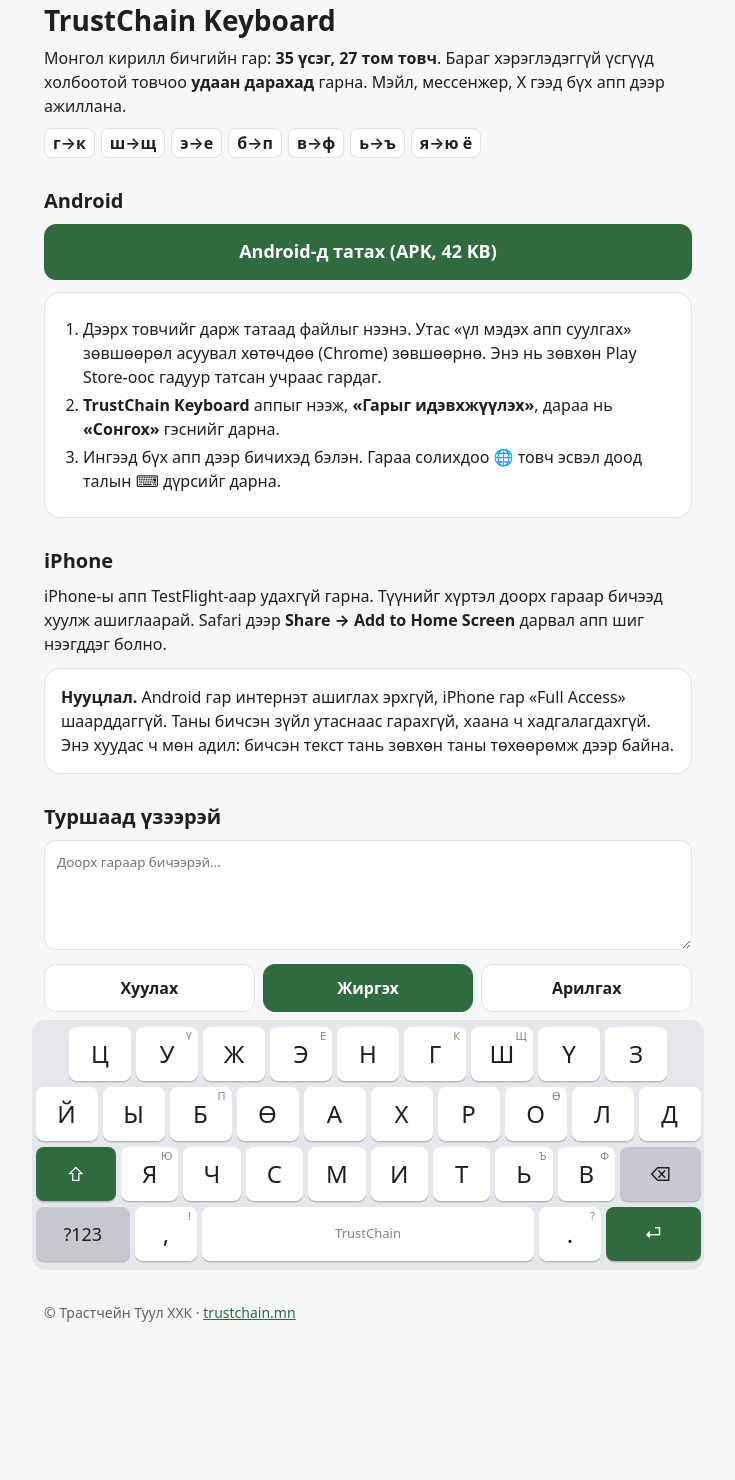
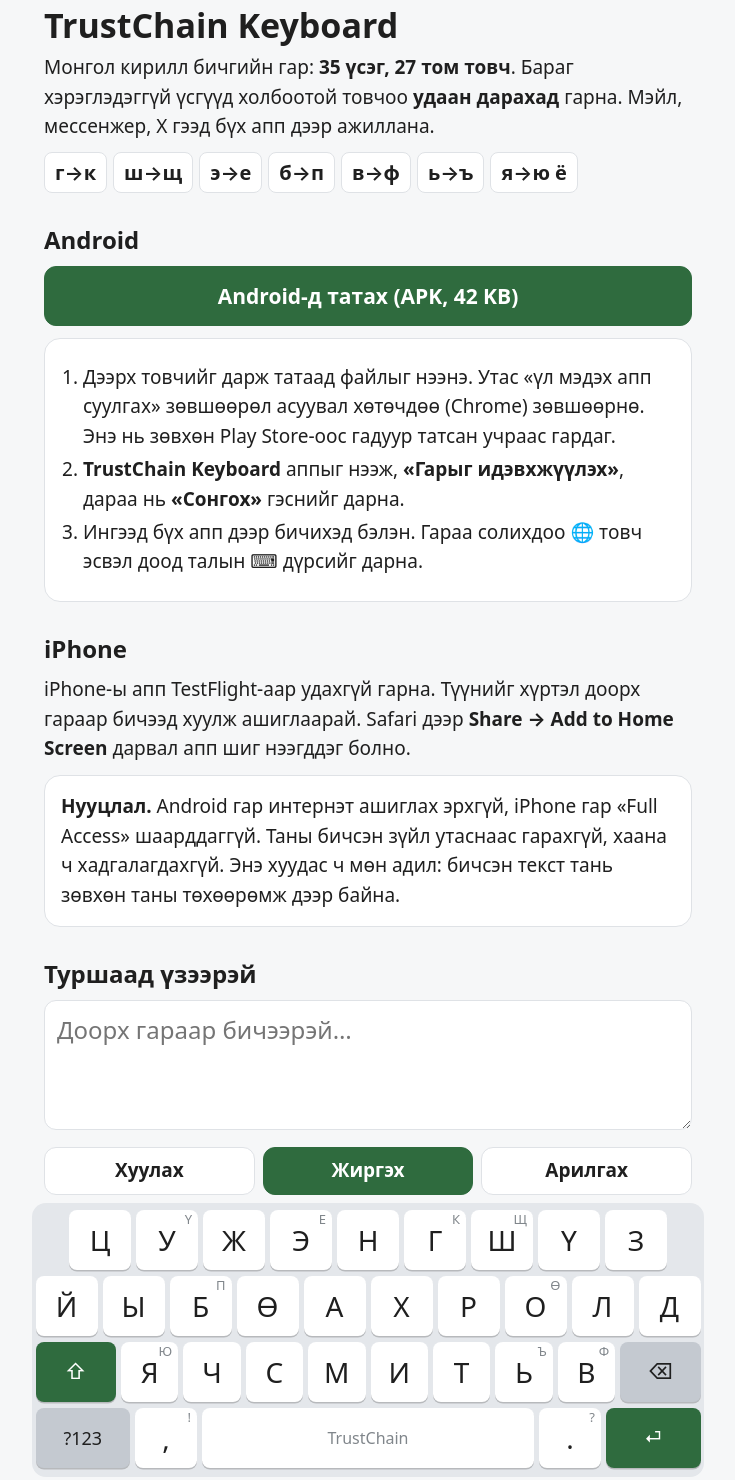
Before and after one commit to Naidan504/trustchain-keyboard, a plain HTML site: page web/index.html in a window 1280 px wide. Shown: the part 64-1544 px from the top of the page, without its empty margins (272-1007 px from the left). Before the commit the page ends 1411 px from the top, so only its background shows below. Drawn offline with Linux system fonts and the light colour scheme.

Commit message:
Web: larger text and keys, pinch-zoom allowed again (double-tap zoom stays off)
Co-Authored-By: Claude Opus 5.5 <noreply@anthropic.com>
Claude-Session: https://claude.ai/code/session_01GwrqJs8sqTnCJ6VLUoUTLg

```diff
--- a/web/index.html
+++ b/web/index.html
@@ -2,7 +2,7 @@
 <html lang="mn">
 <head>
 <meta charset="utf-8">
-<meta name="viewport" content="width=device-width, initial-scale=1, maximum-scale=1, viewport-fit=cover">
+<meta name="viewport" content="width=device-width, initial-scale=1, viewport-fit=cover">
 <title>TrustChain Keyboard</title>
 <meta name="description" content="Монгол кирилл гар: 35 үсэг, 27 том товч. Ховор үсэг удаан дарахад гарна. Android болон iPhone.">
 <meta name="theme-color" content="#2F6B3E">
@@ -14,43 +14,44 @@
 :root{--bg:#f6f7f8;--card:#fff;--ink:#1f1f1f;--muted:#5f6368;--brand:#2F6B3E;--on-brand:#fff;--kb:#e4e7eb;--key:#fff;--key-down:#c9ced5;--special:#c4c9d0;--hint:#80868b;--shadow:rgba(0,0,0,.2);--line:#dfe2e6}
 @media (prefers-color-scheme:dark){:root{--bg:#121314;--card:#1e2022;--ink:#ededed;--muted:#9aa0a6;--brand:#a8d5ac;--on-brand:#10301a;--kb:#1b1d1f;--key:#3a3d41;--key-down:#55595e;--special:#2b2e31;--hint:#9aa0a6;--shadow:rgba(0,0,0,.5);--line:#2e3134}}
 *{box-sizing:border-box;touch-action:manipulation}
-html,body{margin:0;background:var(--bg);color:var(--ink);font:16px/1.5 system-ui,-apple-system,"Segoe UI",Roboto,sans-serif}
+html,body{margin:0;background:var(--bg);color:var(--ink);font:19px/1.55 system-ui,-apple-system,"Segoe UI",Roboto,sans-serif}
 main{max-width:680px;margin:0 auto;padding:0 16px calc(24px + env(safe-area-inset-bottom))}
 header{display:flex;align-items:center;gap:10px;padding:14px 0}
 header img{width:32px;height:32px}
-header a{color:var(--brand);font-weight:700;text-decoration:none;font-size:18px}
-h1{font-size:28px;line-height:1.2;margin:8px 0}
-h2{font-size:20px;margin:28px 0 8px}
+header a{color:var(--brand);font-weight:700;text-decoration:none;font-size:21px}
+h1{font-size:34px;line-height:1.2;margin:8px 0}
+h2{font-size:24px;margin:28px 0 8px}
 p{margin:8px 0}
 .muted{color:var(--muted)}
 .btn{display:inline-flex;align-items:center;justify-content:center;gap:8px;min-height:48px;padding:0 18px;border-radius:12px;border:1px solid var(--line);background:var(--card);color:var(--ink);font:inherit;font-weight:600;text-decoration:none;cursor:pointer}
 .btn.primary{background:var(--brand);border-color:var(--brand);color:var(--on-brand)}
-.big{width:100%;font-size:18px;min-height:56px}
+.big{width:100%;font-size:21px;min-height:60px}
 .card{background:var(--card);border:1px solid var(--line);border-radius:16px;padding:16px;margin:12px 0}
 ol{padding-left:22px;margin:8px 0}
 li{margin:4px 0}
 .pairs{display:flex;flex-wrap:wrap;gap:6px;margin:10px 0}
-.pairs span{border:1px solid var(--line);border-radius:8px;padding:2px 8px;background:var(--card);font-weight:600}
+.pairs span{border:1px solid var(--line);border-radius:8px;padding:4px 10px;font-size:20px;background:var(--card);font-weight:600}
 /* demo */
-textarea{width:100%;min-height:110px;border-radius:12px;border:1px solid var(--line);background:var(--card);color:var(--ink);font:20px/1.4 inherit;font-family:inherit;padding:12px;resize:vertical}
+textarea{width:100%;min-height:130px;border-radius:12px;border:1px solid var(--line);background:var(--card);color:var(--ink);font:24px/1.4 inherit;font-size:24px;font-family:inherit;padding:12px;resize:vertical}
 .actions{display:flex;gap:8px;margin:8px 0}
 .actions .btn{flex:1;padding:0 8px}
 .kb{background:var(--kb);border-radius:14px;padding:4px 1px 6px;margin:0 -12px;user-select:none;-webkit-user-select:none;touch-action:none;-webkit-touch-callout:none;position:relative}
 .row{display:flex;justify-content:center}
-.key{position:relative;flex:1 1 0;height:54px;margin:3px 2.5px;border:0;border-radius:8px;background:var(--key);color:var(--ink);font:24px/1 system-ui,-apple-system,sans-serif;box-shadow:0 1.5px 0 var(--shadow);display:flex;align-items:center;justify-content:center;padding:0;max-width:calc(10% - 5px)}
+.key{position:relative;flex:1 1 0;height:60px;margin:3px 2.5px;border:0;border-radius:8px;background:var(--key);color:var(--ink);font:28px/1 system-ui,-apple-system,sans-serif;box-shadow:0 1.5px 0 var(--shadow);display:flex;align-items:center;justify-content:center;padding:0;max-width:calc(10% - 5px)}
 .key.w14{flex-grow:1.4;max-width:calc(14% - 6px)}
 .key.w15{flex-grow:1.5;max-width:calc(15% - 6px)}
-.key.space{flex-grow:4.5;max-width:none;font-size:13px;color:var(--hint)}
-.key.special{background:var(--special);font-size:18px}
+.key.space{flex-grow:4.5;max-width:none;font-size:16px;color:var(--hint)}
+.key.special{background:var(--special);font-size:21px}
+.key.w15{font-size:18px;white-space:nowrap}
 .key.accent{background:var(--brand);color:var(--on-brand)}
 .key.down{background:var(--key-down)}
-.key small{position:absolute;top:3px;right:6px;font-size:11px;color:var(--hint)}
+.key small{position:absolute;top:3px;right:6px;font-size:13px;color:var(--hint)}
 .bubble{position:absolute;display:flex;background:var(--card);border-radius:10px;box-shadow:0 4px 14px var(--shadow);z-index:5;pointer-events:none}
-.bubble div{min-width:44px;height:56px;display:flex;align-items:center;justify-content:center;font-size:28px;border-radius:8px;margin:3px}
+.bubble div{min-width:48px;height:62px;display:flex;align-items:center;justify-content:center;font-size:32px;border-radius:8px;margin:3px}
 .bubble div.sel{background:var(--brand);color:var(--on-brand)}
 .toast{position:fixed;left:50%;bottom:24px;transform:translateX(-50%);background:var(--ink);color:var(--bg);padding:10px 16px;border-radius:10px;opacity:0;transition:opacity .2s;pointer-events:none}
 .toast.show{opacity:1}
-footer{margin-top:32px;font-size:14px}
+footer{margin-top:32px;font-size:16px}
 footer a{color:var(--brand)}
 </style>
 </head>
```
Also changed, not shown: launch/web-390-dark.png, launch/web-390.png, launch/web-longpress.png.
